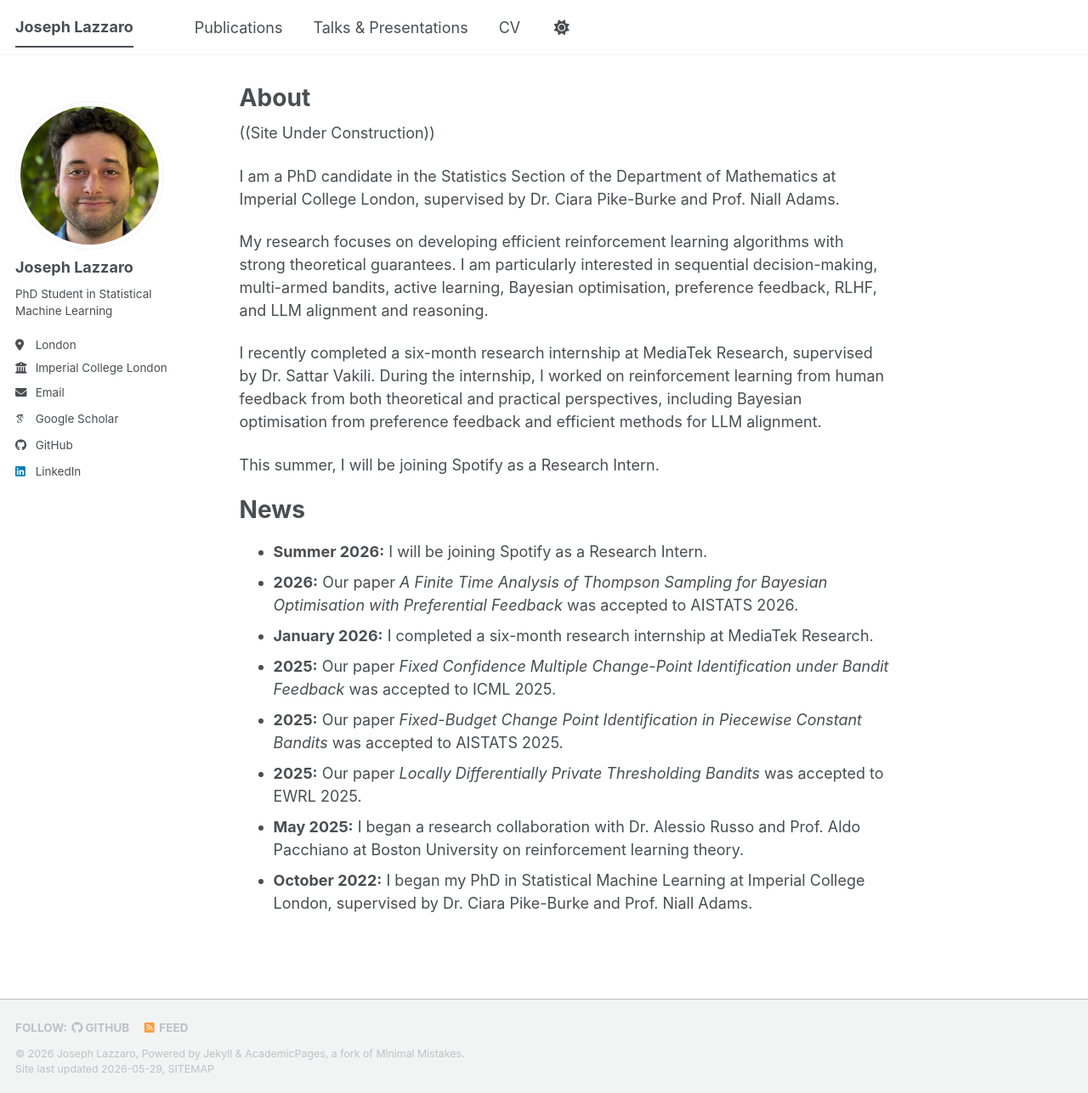
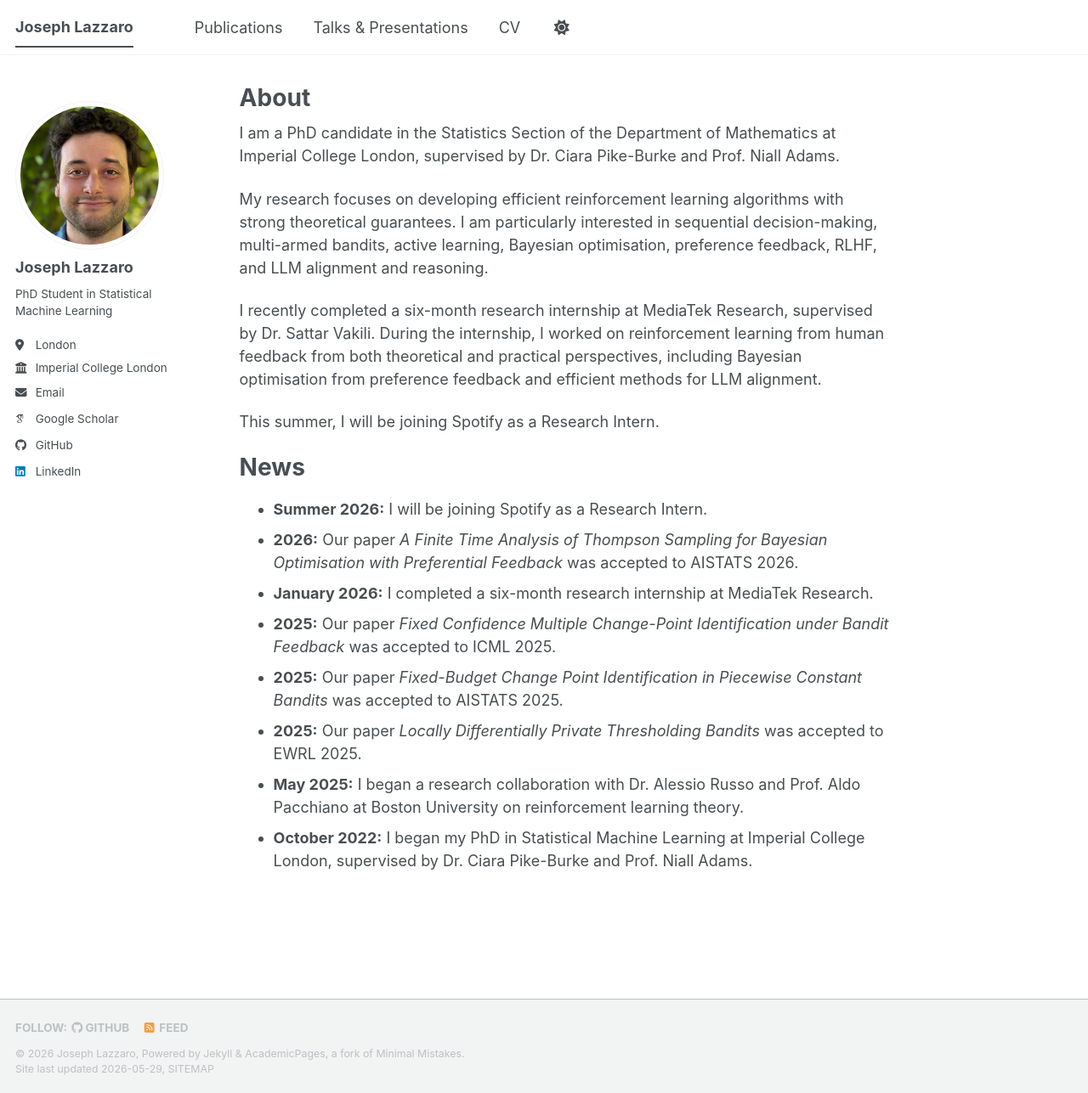
Before and after one commit to JosephLazzaro/josephlazzaro.github.io, a Jekyll site: the page built from _pages/about.md, in a window 1280 px wide and 1287 px high. Shown: the whole window at 85% size. Built offline with Jekyll 4.4.1, drawn with Linux system fonts in a browser that asks for light colours; some web fonts are replaced; a script bundle is joined from its source files by our own code; library files that are not in the unit come from our copies.

Commit message:
Update about page content
Removed placeholder text and updated personal information.

```diff
--- a/_pages/about.md
+++ b/_pages/about.md
@@ -6,8 +6,6 @@ redirect_from:
   - /about/
   - /about.html
 ---
-
-((Site Under Construction))
 
 I am a PhD candidate in the Statistics Section of the Department of Mathematics at Imperial College London, supervised by Dr. Ciara Pike-Burke and Prof. Niall Adams.
 
```
